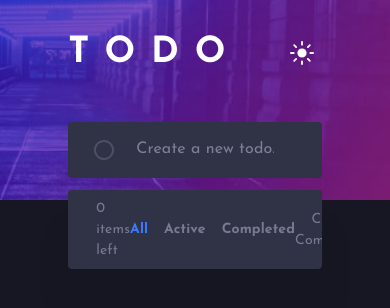
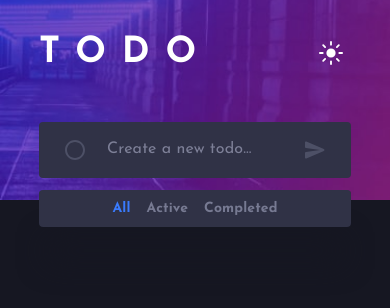
Before and after one commit to Digoassun/todo-app, a React (Vite) app: page / in a window 390 px wide. Shown: the top 308 px of the page. Built offline with nearby package versions, Linux system fonts and the light colour scheme.

Commit message:
feat: screen size adjust

```diff
--- a/src/App.tsx
+++ b/src/App.tsx
@@ -3,17 +3,21 @@ import {useThemeContext} from "./theme/ThemeContextProvider.tsx";
 import {Header} from "./layout/Header";
 import {BoxTitle} from "./components/BoxTitle";
 import {ToDoList} from "./components/ToDoList";
-import {useEffect, useState} from "react";
+import { useLayoutEffect, useState} from "react";
 
 function App() {
     const {theme,mode} = useThemeContext();
-    const [isMobile, setIsMobile] = useState<boolean>(false);
+    const [isMobile, setIsMobile] = useState<boolean>(true);
 
-    useEffect(() => {
+    useLayoutEffect(() => {
         const handleResize = () => {
             setIsMobile(window.innerWidth < 720);
         };
+
+        handleResize();
+
         window.addEventListener('resize', handleResize);
+
         return () => {
             window.removeEventListener('resize', handleResize);
         };
```
